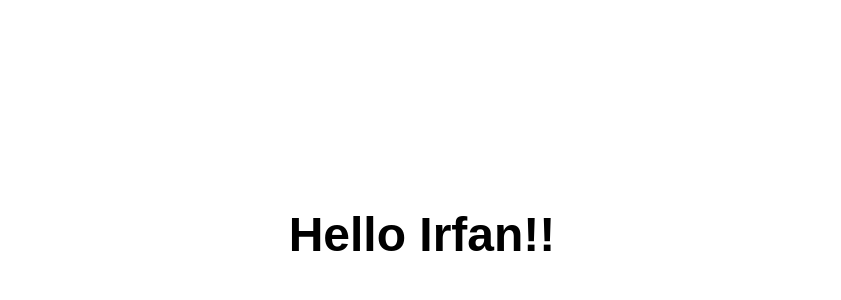
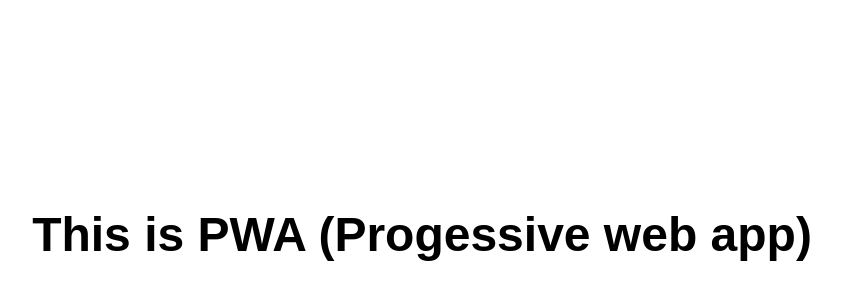
Before and after one commit to Irfan21/Irfan21.github.io, a plain HTML site: page index.html in a window 1280 px wide. Shown: the part 166-466 px from the top of the page, without its empty margins (218-1059 px from the left). Drawn offline with Linux system fonts and the light colour scheme.

Commit message:
Update index.html
change the text

```diff
--- a/index.html
+++ b/index.html
@@ -20,7 +20,7 @@
 </head>
 <body class="fullscreen">
   <div class="container">
-    <h1 class="title">Hello Irfan!!</h1>
+    <h1 class="title">This is PWA (Progessive web app)</h1>
   </div>
   <script src="scripts/main.js"></script>
 </body>
```
